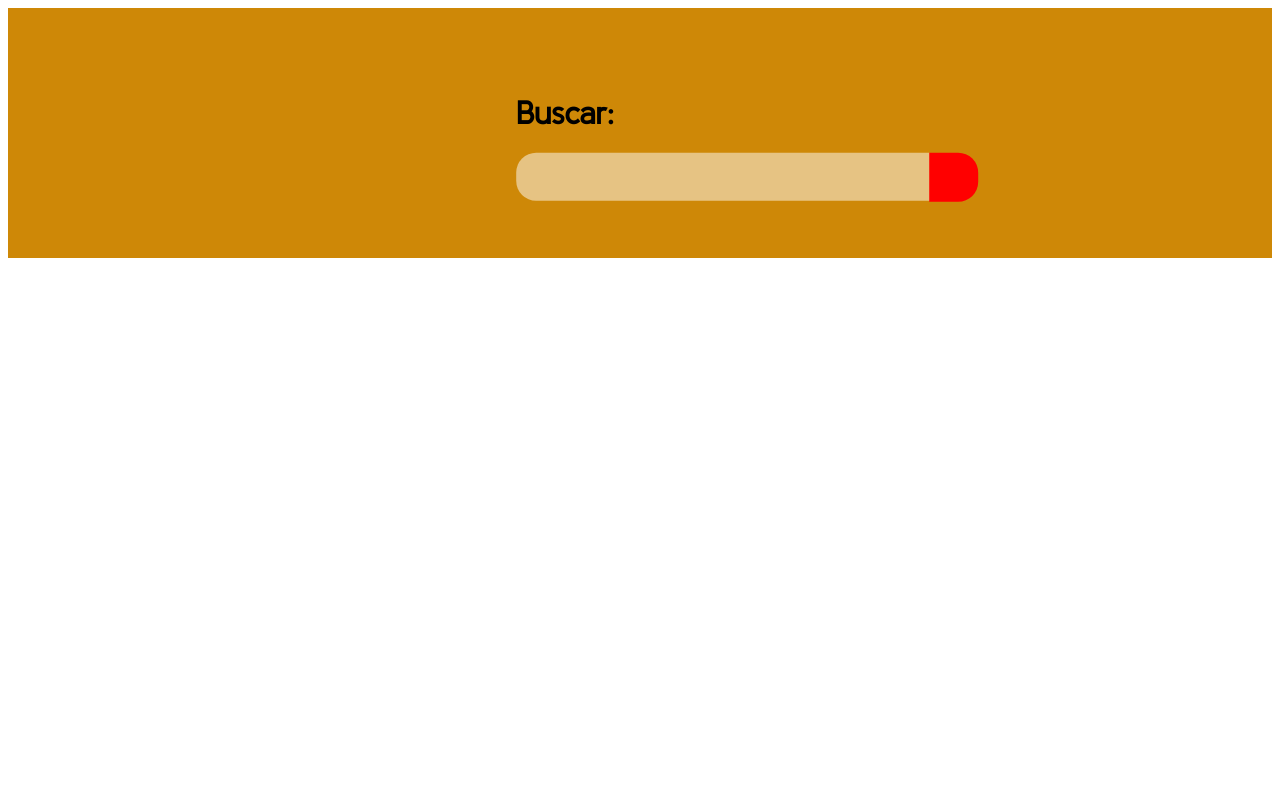
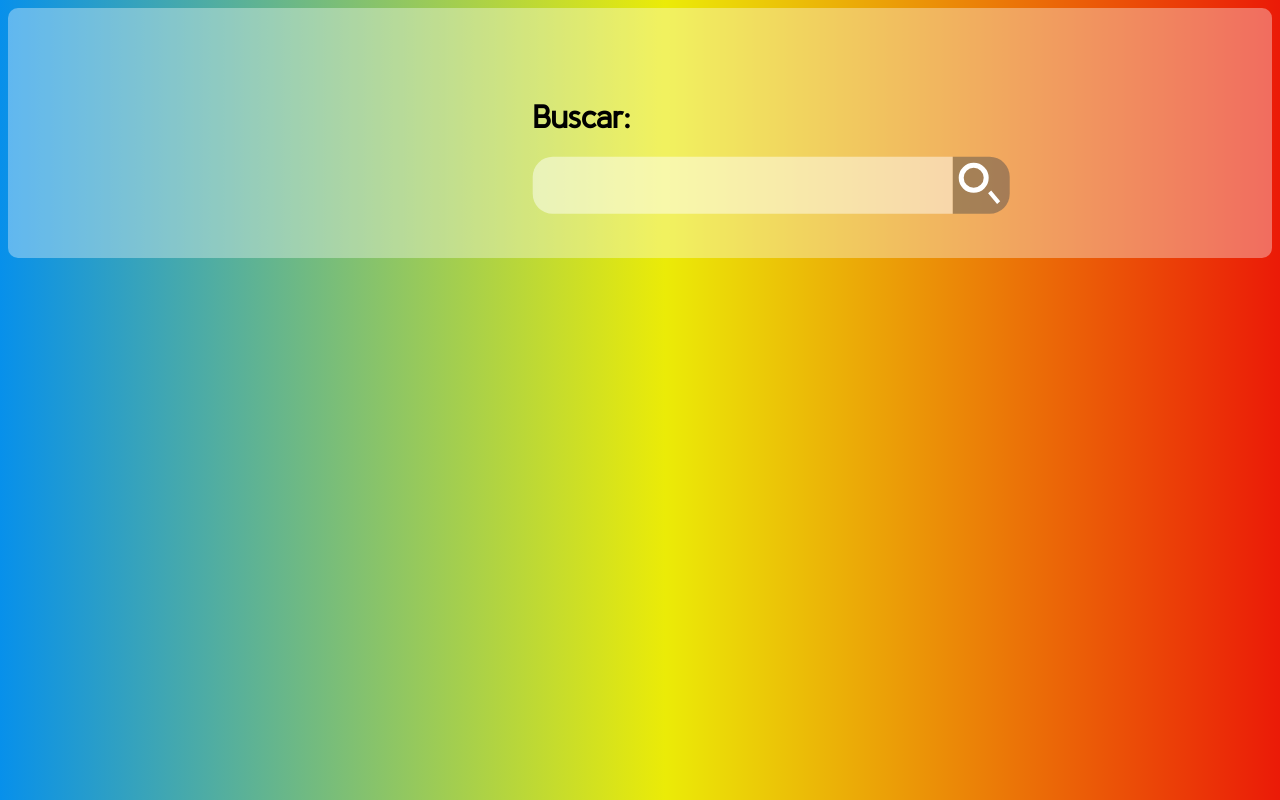
Before and after one commit to Veronelli/Escritor-Javascript, a plain HTML site: page Login/index.html in a window 1280 px wide. Drawn offline with Linux system fonts and the light colour scheme.

Commit message:
Cambio leve de diseño

```diff
--- a/Login/index.html
+++ b/Login/index.html
@@ -30,7 +30,12 @@
 
           <input type="text" name="texto" class="ediText" required>   <!--Texto-->
 
-         <div type="button" class="boton"  onclick="clickboton()"></div>     <!--Boton-->
+         <div type="button" class="boton"  onclick="clickboton()">
+
+            <div class="circulo"></div>
+             <div class="mango"></div>
+
+        </div>     <!--Boton-->
 
 
             <div id="escribir"><p></p></div>   <!--Donde escribir-->
--- a/Login/style.css
+++ b/Login/style.css
@@ -1,14 +1,22 @@
 body{
+
     font-family: 'Kulim Park', sans-serif;
+    background: rgba(7,144,235,1);
+    background: -moz-linear-gradient(left, rgba(7,144,235,1) 0%, rgba(235,235,7,1) 52%, rgba(235,26,7,1) 100%);
+    background: -webkit-gradient(left top, right top, color-stop(0%, rgba(7,144,235,1)), color-stop(52%, rgba(235,235,7,1)), color-stop(100%, rgba(235,26,7,1)));
+    background: -webkit-linear-gradient(left, rgba(7,144,235,1) 0%, rgba(235,235,7,1) 52%, rgba(235,26,7,1) 100%);
+    background: -o-linear-gradient(left, rgba(7,144,235,1) 0%, rgba(235,235,7,1) 52%, rgba(235,26,7,1) 100%);
+    background: -ms-linear-gradient(left, rgba(7,144,235,1) 0%, rgba(235,235,7,1) 52%, rgba(235,26,7,1) 100%);
+    background: linear-gradient(to right, rgba(7,144,235,1) 0%, rgba(235,235,7,1) 52%, rgba(235,26,7,1) 100%);
+    filter: progid:DXImageTransform.Microsoft.gradient( startColorstr='#0790eb', endColorstr='#eb1a07', GradientType=1 );
+
 }
 
 /*Ubicar contenedor*/
 .contenedor{
 
- transform: translateX(110%) translateY(45%);
- position: absolute;
-
-
+    transform: translateX(110%) translateY(45%);
+    position: absolute;
 
 }
 
@@ -16,44 +24,86 @@ body{
 .boton{
 
     float: right;
-
-    width: 49px;
-    height: 49px;
-    background-color: red;
-
+    width: 57px;
+    height: 57px;
+    background-color: rgba(78, 75, 75, 0.466);
     border-bottom-right-radius: 20px;
     border-top-right-radius: 20px;
+    transition: border-bottom-right-radius .25s,border-top-right-radius .25s;
+
 }
 
 /*Estilos del texto*/
 .ediText{
 
     border: none;
-    background-color: white;
-
-    opacity: .5;
+    background-color: rgba(255, 255, 255, 0.466);
     width: 400px;
-    height: 43px;
+    height: 47px;
     font-size: 25px;
-
     border-bottom-left-radius: 20px;
     border-top-left-radius: 20px;
-
-    padding: 5px 8px 0px 5px;
+    padding: 5px 5px 5px 15px;
+    transition: border-bottom-left-radius .25s, border-top-left-radius .25s;
 
 }
 
 #escribir{
 
-    color: red;
+    color: rgb(255, 0, 0);
     margin-left: 150px;
 
 }
 
 .box{
 
-    background-color: rgb(206, 136, 7);
-
+    background-color: rgba(253, 253, 253, 0.356);
+    border-radius: 10px;
     height: 250px;
 
 }
+
+.circulo{
+
+    transform: translateX(20%) translateY(20%);
+    border:5px solid #fff ;
+    border-radius: 100%;
+    width: 20px;
+    height: 20px;
+
+}
+
+.mango{
+
+    width: 0px;
+    height: 10px;
+    transform: rotate(-40deg) translateX(700%) translateY(200%);
+    border: 2px solid #fff;
+
+}
+
+
+/*Hover*/
+
+.boton:hover{
+
+    float: right;
+    width: 57px;
+    height: 57px;
+    background-color: rgba(78, 75, 75, 0.466);
+    border-bottom-right-radius: 0px;
+    border-top-right-radius: 0px;
+
+}
+
+.ediText:hover{
+
+    border: none;
+    background-color: rgba(255, 255, 255, 0.466);
+    width: 400px;
+    height: 47px;
+    font-size: 25px;
+    border-bottom-left-radius: 0px;
+    border-top-left-radius: 0px;
+    padding: 5px 5px 5px 15px;
+}
```
